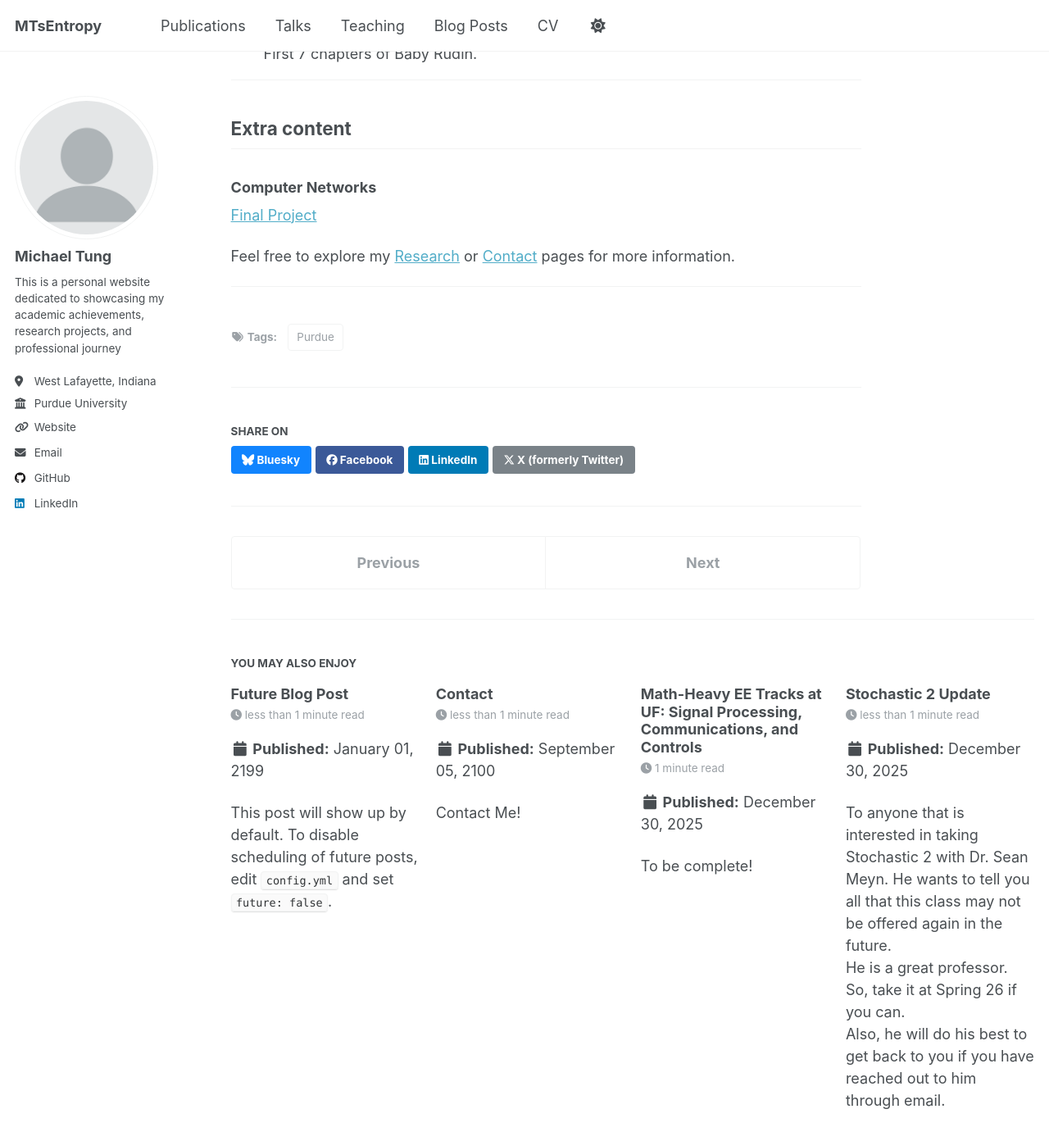
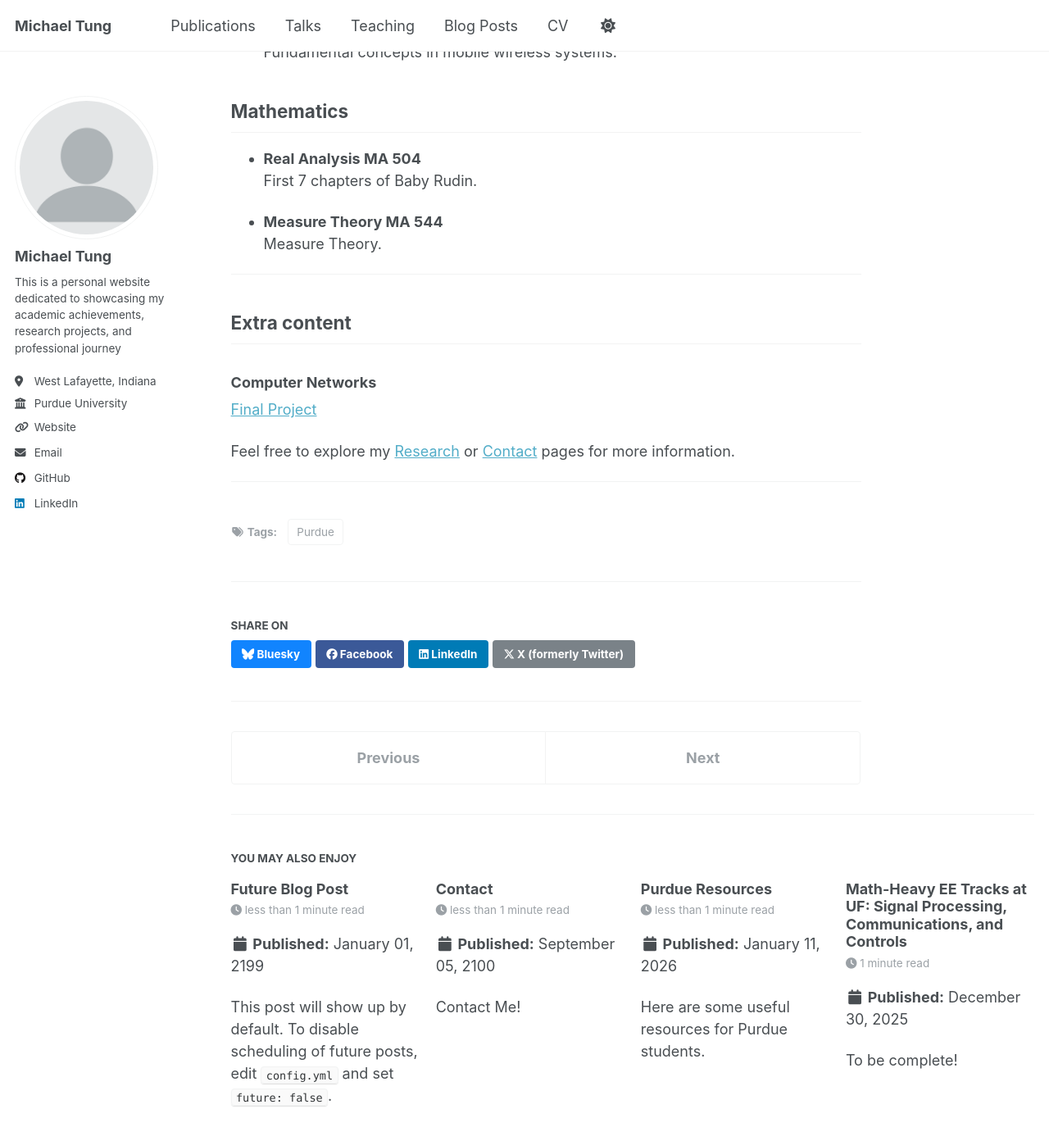
Before and after one commit to GodKnowss/GodKnowss.github.io, a Jekyll site: the page built from _posts/2025/2025-12-30-Purdue-Courseworks.md, in a window 1280 px wide and 1400 px high, scrolled down 659 px. Shown: the top 1392 px of the window at 82% size. Built offline with Jekyll 4.4.1, drawn with Linux system fonts in a browser that asks for light colours; a script that is not in the unit is left out; some of the changed text lies outside the part shown.

Commit message:
first update in 2026

```diff
--- a/_config.yml
+++ b/_config.yml
@@ -9,7 +9,7 @@
 # Basic Site Settings
 locale                   : "en-US"
 site_theme               : "default"
-title                    : "MTsEntropy" #this is the site title, lets use information theory for now
+title                    : "Michael Tung" #this is the site title, lets use information theory for now
 title_separator          : "-"
 name                     : &name "Michael" #at the bottom of the website
 description              : &description "This is my second website hosted on Git Hub. Still learning how to use it." #this will pop up when you enter the website link
--- a/_posts/2025/2025-12-30-Purdue-Courseworks.md
+++ b/_posts/2025/2025-12-30-Purdue-Courseworks.md
@@ -20,11 +20,19 @@ Below is a list of courses that I have completed or enrolled at Purdue.
 - **[Introduction To Computer Communication Networks ECE 547](#computer-networks)**
   Queueing theory, network design, routing, dimensioning, optimization and control.
 
+- **Advanced Digital Communications ECE 679**
+  OFDM and advanced digital Communications.
+
+- **Wireless Communication Networks ECE 60022**
+  Fundamental concepts in mobile wireless systems.
 
 ## Mathematics
 
 - **Real Analysis MA 504**
   First 7 chapters of Baby Rudin.
+
+- **Measure Theory MA 544**
+  Measure Theory.
 
 ---
 ## Extra content
--- /dev/null
+++ b/_posts/2026/2026-01-11-Purdue-Resources.md
@@ -0,0 +1,18 @@
+---
+title: 'Purdue Resources'
+date: 2026-01-11
+permalink: /posts/2026/01/Purdue-Resources/
+tags:
+  - Purdue
+  - Personal
+---
+
+Here are some useful resources for Purdue students.
+
+Campus map:
+https://purdueuniversity.maps.arcgis.com/apps/instant/basic/index.html?appid=d7e5d06fb5344f5fb53819c42d3e91ed/
+
+Another post:
+[Previous useful post](/posts/2025/07/Purdue-registration/) for Purdue students.
+
+------
```
Also changed, not shown: _pages/cv.md (+3 -1 lines), _posts/2025/2025-12-30-UF-Stochastic2.md (+1 -1 lines), _teaching/2024-fall-teaching-DSP.md (+4 -2 lines), _teaching/2025-spring-teaching-Efield.md (+6 -2 lines), 3 other files.
